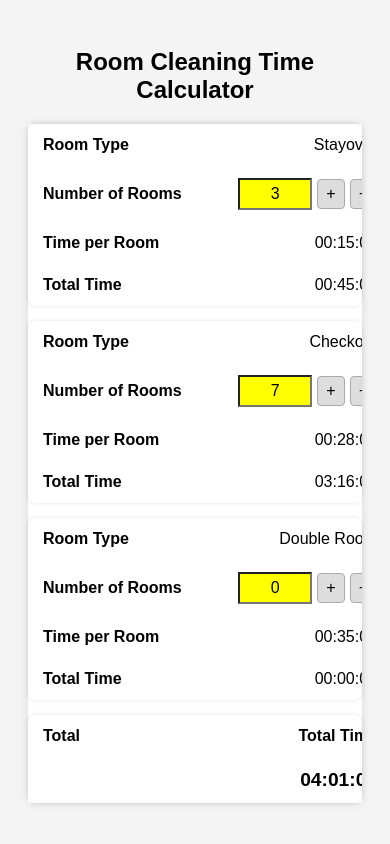
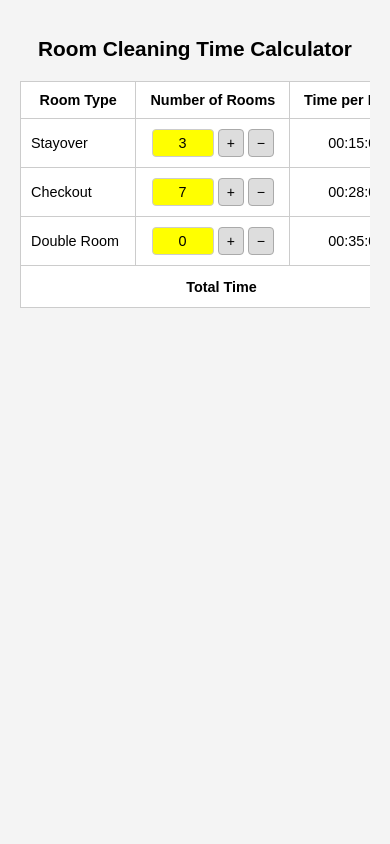
Before and after one commit to Voxsolus/voxsolus.github.io, a plain HTML site: page index.html in a window 390 px wide. Drawn offline with Linux system fonts and the light colour scheme.

Commit message:
Update index.html

```diff
--- a/index.html
+++ b/index.html
@@ -3,25 +3,32 @@
 <head>
   <meta charset="UTF-8">
   <title>Room Time Calculator</title>
-  <meta name="viewport" content="width=device-width, initial-scale=1.0">
+  <meta name="viewport" content="width=device-width, initial-scale=1.0, user-scalable=yes">
   <style>
     body {
       font-family: Arial, sans-serif;
       padding: 20px;
+      margin: 0;
       background: #f4f4f4;
     }
 
     h2 {
       text-align: center;
+      margin-bottom: 20px;
+    }
+
+    .table-container {
+      overflow-x: auto;
+      -webkit-overflow-scrolling: touch;
     }
 
     table {
       width: 100%;
-      max-width: 600px;
-      margin: 0 auto;
+      min-width: 500px;
       border-collapse: collapse;
       background: white;
-      box-shadow: 0 0 10px rgba(0, 0, 0, 0.1);
+      margin: 0 auto;
+      box-shadow: 0 0 10px rgba(0,0,0,0.1);
     }
 
     th, td {
@@ -42,15 +49,16 @@
 
     .input-group input[type="number"] {
       width: 60px;
-      padding: 5px;
+      padding: 6px;
       background-color: yellow;
       text-align: center;
       font-size: 1em;
+      border: 1px solid #ccc;
+      border-radius: 4px;
       appearance: textfield;
       -moz-appearance: textfield;
     }
 
-    /* Remove native spinners */
     .input-group input::-webkit-outer-spin-button,
     .input-group input::-webkit-inner-spin-button {
       -webkit-appearance: none;
@@ -61,9 +69,9 @@
       background: #ddd;
       border: 1px solid #aaa;
       cursor: pointer;
-      padding: 5px 8px;
+      padding: 6px 10px;
       font-size: 16px;
-      margin-left: 5px;
+      margin-left: 4px;
       border-radius: 4px;
       transition: background 0.2s;
     }
@@ -77,45 +85,24 @@
       font-size: 1.2em;
     }
 
-    /* Mobile friendly */
+    /* Responsive layout */
     @media (max-width: 600px) {
-      table, thead, tbody, th, td, tr {
-        display: block;
-        width: 100%;
+      h2 {
+        font-size: 1.3em;
       }
 
-      thead {
-        display: none;
+      table {
+        font-size: 0.9em;
       }
 
-      tr {
-        margin-bottom: 15px;
-        background: #fff;
-        border-radius: 8px;
-        overflow: hidden;
-        box-shadow: 0 0 5px rgba(0,0,0,0.1);
+      .input-group input[type="number"] {
+        width: 50px;
+        padding: 5px;
       }
 
-      td {
-        border: none;
-        padding: 12px 15px;
-        text-align: left;
-        display: flex;
-        justify-content: space-between;
-        align-items: center;
-      }
-
-      td::before {
-        content: attr(data-label);
-        font-weight: bold;
-      }
-
-      .input-group {
-        justify-content: flex-end;
-      }
-
-      .input-group input {
-        width: 50px;
+      .input-group button {
+        padding: 5px 8px;
+        font-size: 14px;
       }
     }
   </style>
@@ -124,6 +111,7 @@
 
   <h2>Room Cleaning Time Calculator</h2>
 
+  <div class="table-container">
     <table>
       <thead>
         <tr>
@@ -135,47 +123,48 @@
       </thead>
       <tbody>
         <tr>
-        <td class="room-type" data-label="Room Type">Stayover</td>
-        <td data-label="Number of Rooms">
+          <td class="room-type">Stayover</td>
+          <td>
             <div class="input-group">
-            <input type="number" id="stayover-rooms" value="3" min="0" step="1">
+              <input type="number" id="stayover-rooms" value="3" min="0">
               <button onclick="adjust('stayover-rooms', 1)">+</button>
               <button onclick="adjust('stayover-rooms', -1)">−</button>
             </div>
           </td>
-        <td data-label="Time per Room">00:15:00</td>
-        <td data-label="Total Time" id="stayover-total">01:45:00</td>
+          <td>00:15:00</td>
+          <td id="stayover-total">01:45:00</td>
         </tr>
         <tr>
-        <td class="room-type" data-label="Room Type">Checkout</td>
-        <td data-label="Number of Rooms">
+          <td class="room-type">Checkout</td>
+          <td>
             <div class="input-group">
-            <input type="number" id="checkout-rooms" value="7" min="0" step="1">
+              <input type="number" id="checkout-rooms" value="7" min="0">
               <button onclick="adjust('checkout-rooms', 1)">+</button>
               <button onclick="adjust('checkout-rooms', -1)">−</button>
             </div>
           </td>
-        <td data-label="Time per Room">00:28:00</td>
-        <td data-label="Total Time" id="checkout-total">03:16:00</td>
+          <td>00:28:00</td>
+          <td id="checkout-total">03:16:00</td>
         </tr>
         <tr>
-        <td class="room-type" data-label="Room Type">Double Room</td>
-        <td data-label="Number of Rooms">
+          <td class="room-type">Double Room</td>
+          <td>
             <div class="input-group">
-            <input type="number" id="double-room-rooms" value="0" min="0" step="1">
+              <input type="number" id="double-room-rooms" value="0" min="0">
               <button onclick="adjust('double-room-rooms', 1)">+</button>
               <button onclick="adjust('double-room-rooms', -1)">−</button>
             </div>
           </td>
-        <td data-label="Time per Room">00:35:00</td>
-        <td data-label="Total Time" id="double-room-total">00:00:00</td>
+          <td>00:35:00</td>
+          <td id="double-room-total">00:00:00</td>
         </tr>
         <tr>
-        <td colspan="3" data-label="Total"><strong>Total Time</strong></td>
+          <td colspan="3"><strong>Total Time</strong></td>
           <td id="total-time">05:01:00</td>
         </tr>
       </tbody>
     </table>
+  </div>
 
   <script>
     const inputs = {
@@ -213,12 +202,12 @@
       updateTimes();
     }
 
-    // Update on direct typing too
+    // Trigger update on input change
     Object.keys(inputs).forEach(id => {
       document.getElementById(id).addEventListener('input', updateTimes);
     });
 
-    updateTimes(); // Initial load
+    updateTimes();
   </script>
 
 </body>
```
Lines whose indentation alone changed are shown as unchanged.
